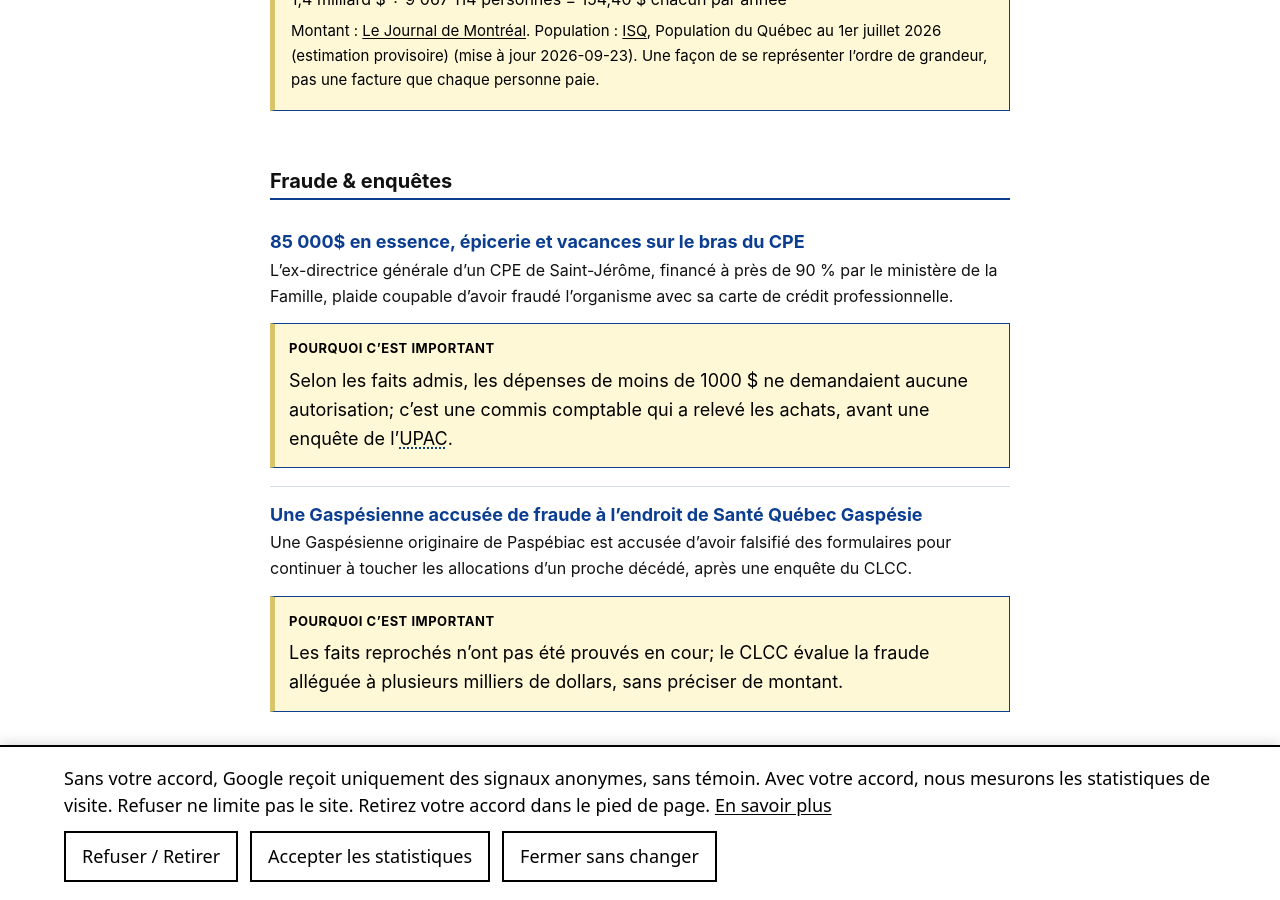
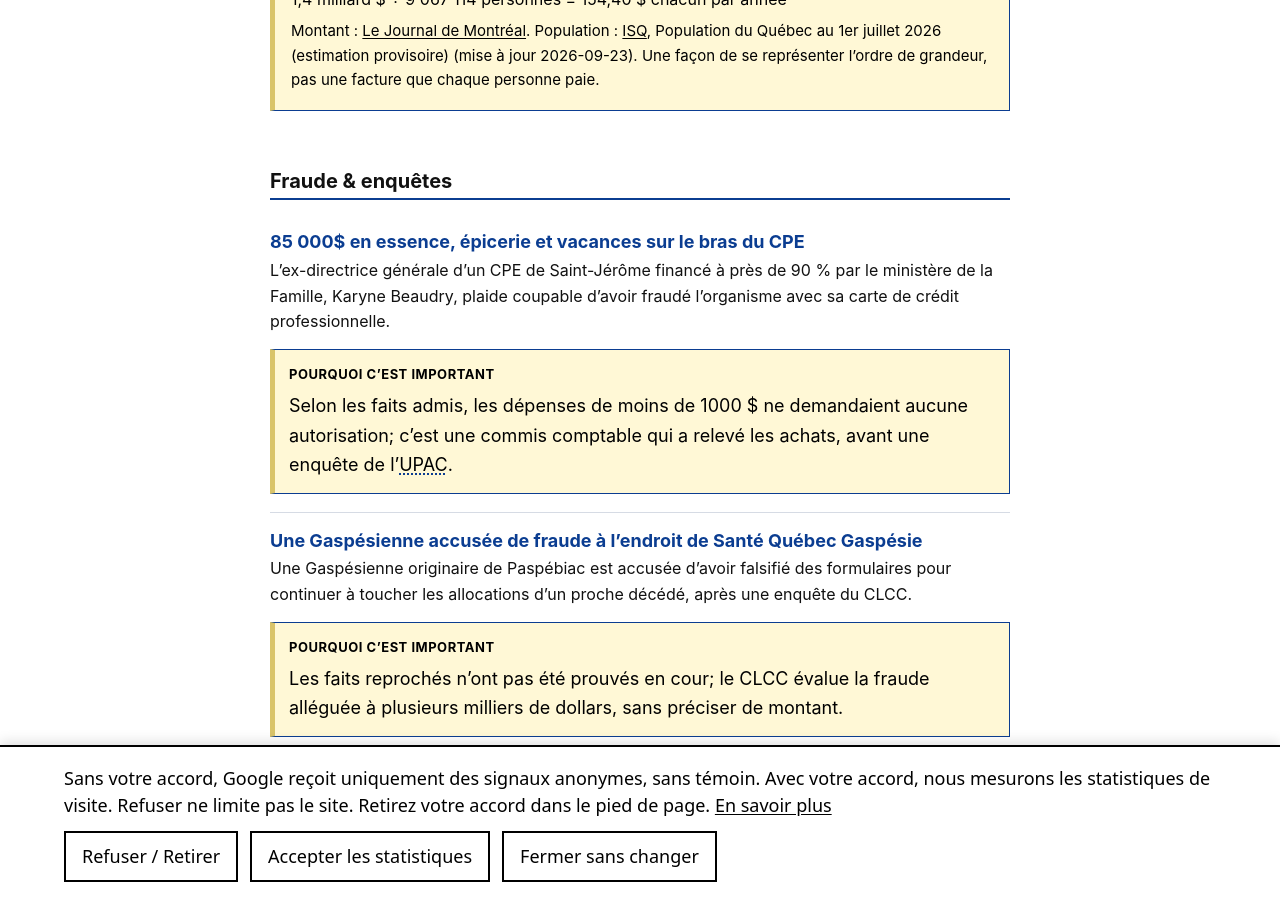
Before and after one commit to quebec-taxpayer/news-alerts, a Jekyll site: the page built from _posts/2026-11-24-digest.md, in a window 1280 px wide and 900 px high, scrolled down 3131 px. Built offline with Jekyll 4.4.1, drawn with Linux system fonts in a browser that asks for light colours.

Commit message:
Name Karyne Beaudry in the Nov 24 daycare fraud story
A guilty plea counts as a conviction under the naming policy, even before sentencing. The Journal de Montréal source confirms both the plea and her name.

```diff
--- a/_posts/2026-11-24-digest.md
+++ b/_posts/2026-11-24-digest.md
@@ -17,7 +17,7 @@ stories:
   - {"id": "s-af4e26ef", "url": "https://www.journaldequebec.com/2026/11/24/la-vente-de-feu-est-commencee-chez-nemaska-lithium", "headline": "La vente de feu est commencée chez Nemaska Lithium", "title_en": "The fire sale has begun at Nemaska Lithium", "title_fr": "La vente de feu est commencée chez Nemaska Lithium", "outlet": "Le Journal de Québec", "category": "energy", "importance": 5, "summary_fr": "Rio Tinto commence à liquider de l’équipement du chantier arrêté de Nemaska Lithium à Bécancour, un projet où Québec a investi plus de 1,2 milliard $.", "summary_en": "Rio Tinto has begun selling off equipment from the halted Nemaska Lithium site in Bécancour, a project in which Quebec has invested over $1.2 billion.", "why_fr": "Les contribuables détiennent 46,1 % du projet d’usine; une source anonyme se demande si les actionnaires, dont Investissement Québec, sont pleinement informés. Rio Tinto n’avait pas répondu au Journal.", "why_en": "Taxpayers hold 46.1% of the plant project; an anonymous source wonders whether the shareholders, including Investissement Québec, are fully informed. Rio Tinto had not responded to the Journal.", "featured": 2}
   - {"id": "s-5abcccea", "url": "https://ici.radio-canada.ca/article/info/2302456/centre-donnees-reputation-bibeau-pivot-sherbrooke", "headline": "Marie-Claude Bibeau dit n’avoir jamais demandé une voie rapide pour le centre de données", "title_en": "Marie-Claude Bibeau says she never asked for a fast track for the data centre", "title_fr": "Marie-Claude Bibeau dit n’avoir jamais demandé une voie rapide pour le centre de données", "outlet": "Radio-Canada", "category": "energy", "importance": 3, "summary_fr": "La mairesse de Sherbrooke dément le reportage de Pivot selon lequel elle aurait voulu un « passe-droit » de Québec pour le mégacentre de données de Keel Infrastructure.", "summary_en": "Sherbrooke’s mayor denies Pivot’s report that she wanted a “special pass” from Quebec for Keel Infrastructure’s mega data centre.", "why_fr": "Aucun projet de construction n’a encore été déposé au conseil municipal; l’entreprise doit d’abord obtenir l’approbation du ministère de l’Économie pour le transfert d’énergie.", "why_en": "No construction project has yet been submitted to city council; the company must first obtain the Economy Ministry’s approval for the energy transfer.", "featured": 0}
   - {"id": "s-5853bc32", "url": "https://www.journaldemontreal.com/2026/11/23/vous-payez-votre-bouteille-10-cents-de-plus-a-la-saq-a-cause-du-diesel", "headline": "Plus de 1000 produits touchés par une hausse de prix à la SAQ", "title_en": "More than 1,000 products hit by a price increase at the SAQ", "title_fr": "Plus de 1000 produits touchés par une hausse de prix à la SAQ", "outlet": "Le Journal de Montréal", "category": "crown-it", "importance": 3, "summary_fr": "Depuis le 8 novembre, 1289 produits coûtent plus cher en succursale à la SAQ, en moyenne 10 ¢ de plus par bouteille, contre 55 qui ont baissé.", "summary_en": "Since Nov. 8, 1,289 products cost more in SAQ stores, 10 cents more per bottle on average, while 55 have gone down.", "why_fr": "La société d’État vise à continuer de verser environ 1,4 G$ par an à l’État québécois, alors que son PDG disait en avril ne plus pouvoir faire croître le dividende.", "why_en": "The Crown corporation aims to keep paying about $1.4 billion a year to the Quebec government, while its CEO said in April it could no longer grow the dividend.", "featured": 0}
-  - {"id": "s-3d150f84", "url": "https://www.journaldemontreal.com/2026/11/23/85-000--en-essence-epicerie-et-vacances-sur-le-bras-du-cpe", "headline": "85 000$ en essence, épicerie et vacances sur le bras du CPE", "title_en": "$85,000 in gas, groceries and vacations charged to the daycare centre", "title_fr": "85 000$ en essence, épicerie et vacances sur le bras du CPE", "outlet": "Le Journal de Montréal", "category": "justice", "importance": 3, "summary_fr": "L’ex-directrice générale d’un CPE de Saint-Jérôme, financé à près de 90 % par le ministère de la Famille, plaide coupable d’avoir fraudé l’organisme avec sa carte de crédit professionnelle.", "summary_en": "The former executive director of a Saint-Jérôme daycare centre, nearly 90% funded by the Families Ministry, pleads guilty to defrauding it with her business credit card.", "why_fr": "Selon les faits admis, les dépenses de moins de 1000 $ ne demandaient aucune autorisation; c’est une commis comptable qui a relevé les achats, avant une enquête de l’UPAC.", "why_en": "According to the admitted facts, expenses under $1,000 required no approval; it was an accounting clerk who spotted the purchases, before a UPAC investigation.", "featured": 0}
+  - {"id": "s-3d150f84", "url": "https://www.journaldemontreal.com/2026/11/23/85-000--en-essence-epicerie-et-vacances-sur-le-bras-du-cpe", "headline": "85 000$ en essence, épicerie et vacances sur le bras du CPE", "title_en": "$85,000 in gas, groceries and vacations charged to the daycare centre", "title_fr": "85 000$ en essence, épicerie et vacances sur le bras du CPE", "outlet": "Le Journal de Montréal", "category": "justice", "importance": 3, "summary_fr": "L’ex-directrice générale d’un CPE de Saint-Jérôme financé à près de 90 % par le ministère de la Famille, Karyne Beaudry, plaide coupable d’avoir fraudé l’organisme avec sa carte de crédit professionnelle.", "summary_en": "The former executive director of a Saint-Jérôme daycare centre nearly 90% funded by the Families Ministry, Karyne Beaudry, pleads guilty to defrauding it with her business credit card.", "why_fr": "Selon les faits admis, les dépenses de moins de 1000 $ ne demandaient aucune autorisation; c’est une commis comptable qui a relevé les achats, avant une enquête de l’UPAC.", "why_en": "According to the admitted facts, expenses under $1,000 required no approval; it was an accounting clerk who spotted the purchases, before a UPAC investigation.", "featured": 0}
   - {"id": "s-70b656ec", "url": "https://ici.radio-canada.ca/article/info/2302505/fabrication-document-lutte-corruption-gaspesie", "headline": "Une Gaspésienne accusée de fraude à l’endroit de Santé Québec Gaspésie", "title_en": "Gaspé Peninsula woman charged with fraud against Santé Québec Gaspésie", "title_fr": "Une Gaspésienne accusée de fraude à l’endroit de Santé Québec Gaspésie", "outlet": "Radio-Canada", "category": "justice", "importance": 2, "summary_fr": "Une Gaspésienne originaire de Paspébiac est accusée d’avoir falsifié des formulaires pour continuer à toucher les allocations d’un proche décédé, après une enquête du CLCC.", "summary_en": "A Gaspé Peninsula woman from Paspébiac is charged with falsifying forms to keep receiving a deceased relative’s allowances, following a CLCC investigation.", "why_fr": "Les faits reprochés n’ont pas été prouvés en cour; le CLCC évalue la fraude alléguée à plusieurs milliers de dollars, sans préciser de montant.", "why_en": "The allegations have not been proven in court; the CLCC puts the alleged fraud at several thousand dollars, without giving an exact amount.", "featured": 0}
 ---
 <section class="digest-section">
@@ -77,7 +77,7 @@ stories:
 <h2><span class="l-fr" lang="fr">Fraude &amp; enquêtes</span><span class="l-sep" aria-hidden="true"> / </span><span class="l-en" lang="en">Fraud &amp; investigations</span></h2>
 <article class="story" id="s-3d150f84">
 <h3><a href="https://www.journaldemontreal.com/2026/11/23/85-000--en-essence-epicerie-et-vacances-sur-le-bras-du-cpe">85 000$ en essence, épicerie et vacances sur le bras du CPE</a></h3>
-<p class="l-fr summary" lang="fr">L’ex-directrice générale d’un CPE de Saint-Jérôme, financé à près de 90 % par le ministère de la Famille, plaide coupable d’avoir fraudé l’organisme avec sa carte de crédit professionnelle.</p><p class="l-en summary" lang="en">The former executive director of a Saint-Jérôme daycare centre, nearly 90% funded by the Families Ministry, pleads guilty to defrauding it with her business credit card.</p>
+<p class="l-fr summary" lang="fr">L’ex-directrice générale d’un CPE de Saint-Jérôme financé à près de 90 % par le ministère de la Famille, Karyne Beaudry, plaide coupable d’avoir fraudé l’organisme avec sa carte de crédit professionnelle.</p><p class="l-en summary" lang="en">The former executive director of a Saint-Jérôme daycare centre nearly 90% funded by the Families Ministry, Karyne Beaudry, pleads guilty to defrauding it with her business credit card.</p>
 <div class="callout why"><p class="callout-label"><span class="l-fr" lang="fr">Pourquoi c’est important</span><span class="l-sep" aria-hidden="true"> / </span><span class="l-en" lang="en">Why it matters</span></p><p class="l-fr" lang="fr">Selon les faits admis, les dépenses de moins de 1000 $ ne demandaient aucune autorisation; c’est une commis comptable qui a relevé les achats, avant une enquête de l’UPAC.</p><p class="l-en" lang="en">According to the admitted facts, expenses under $1,000 required no approval; it was an accounting clerk who spotted the purchases, before a UPAC investigation.</p></div>
 </article>
 <article class="story" id="s-70b656ec">
```
Also changed, not shown: _data/homepage_news.json.
